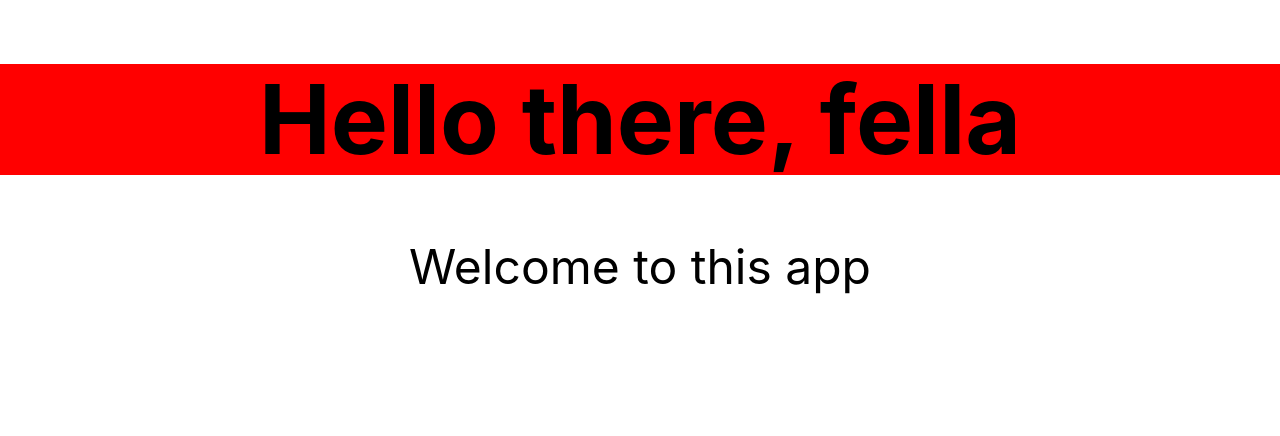
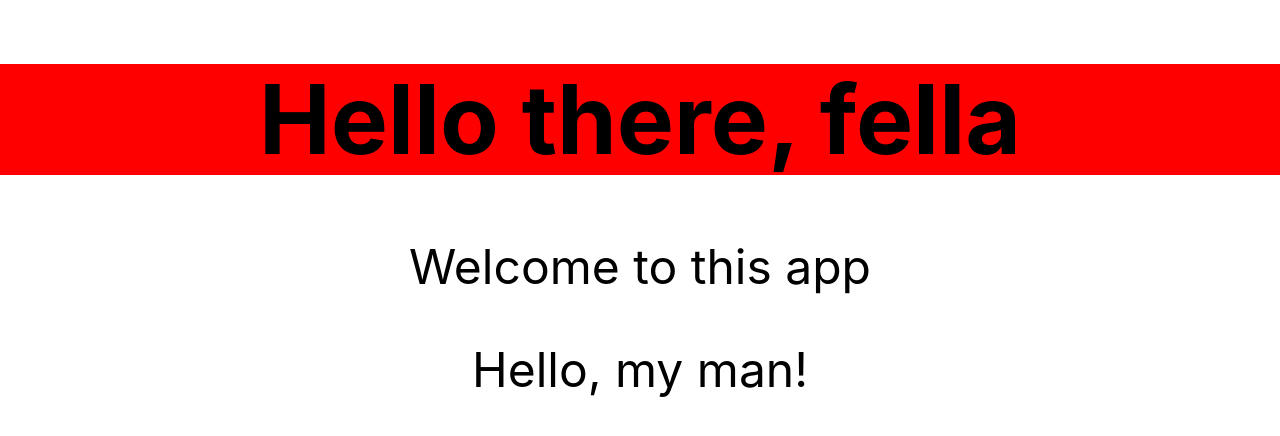
Before and after one commit to xaviguasch/cyborg-buddies-react-app, a React (Create React App) app: page / in a window 1280 px wide. Shown: the top 436 px of the page. Built offline with nearby package versions, Linux system fonts and the light colour scheme.

Commit message:
passed props to component

```diff
--- a/src/Hello.js
+++ b/src/Hello.js
@@ -4,9 +4,10 @@
 class Hello extends Component {
   render() {
     return (
-      <div class="f1 tc">
+      <div className="f1 tc">
         <h1>Hello there, fella</h1>
         <p>Welcome to this app</p>
+        <p>{this.props.greeting}</p>
       </div>
     )
   }
--- a/src/index.js
+++ b/src/index.js
@@ -5,7 +5,10 @@
 import * as serviceWorker from "./serviceWorker"
 import "tachyons"
 
-ReactDOM.render(<Hello />, document.getElementById("root"))
+ReactDOM.render(
+  <Hello greeting={"Hello, my man!"} />,
+  document.getElementById("root")
+)
 
 // If you want your app to work offline and load faster, you can change
 // unregister() to register() below. Note this comes with some pitfalls.
```
